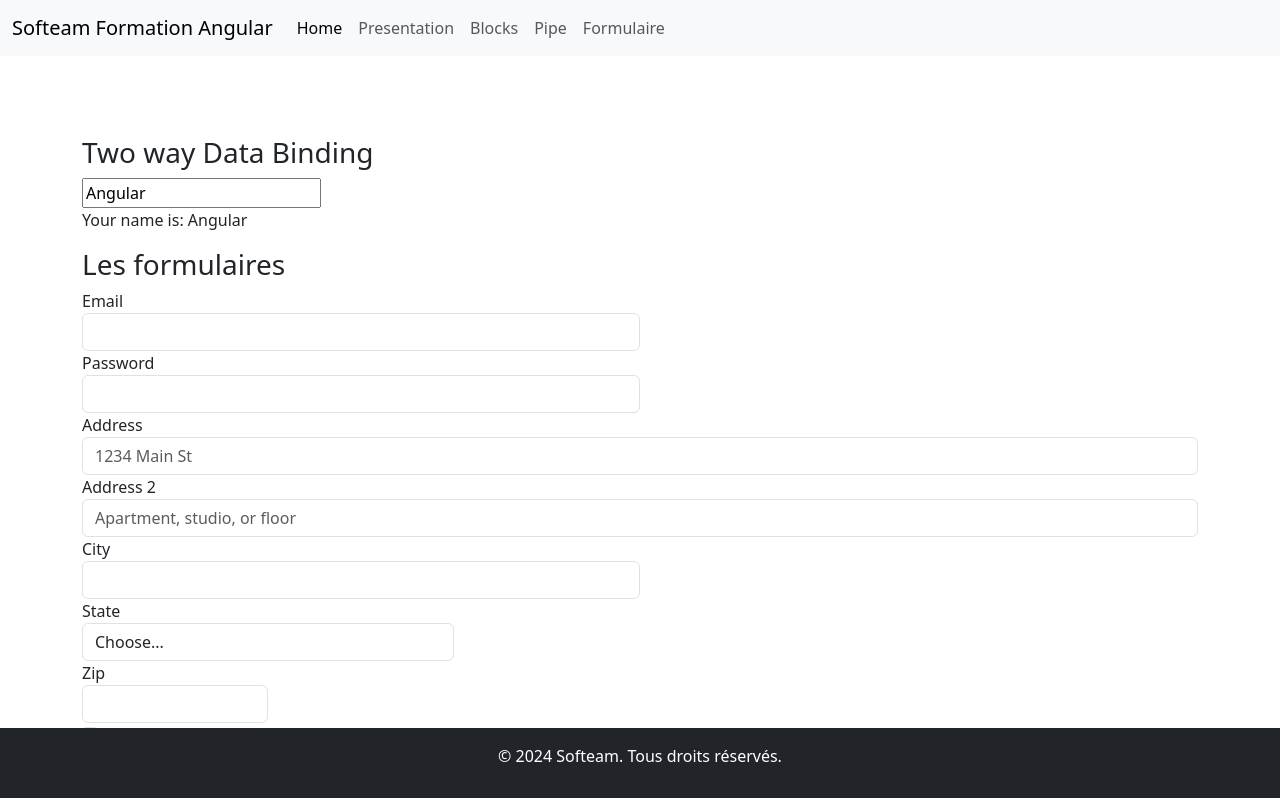
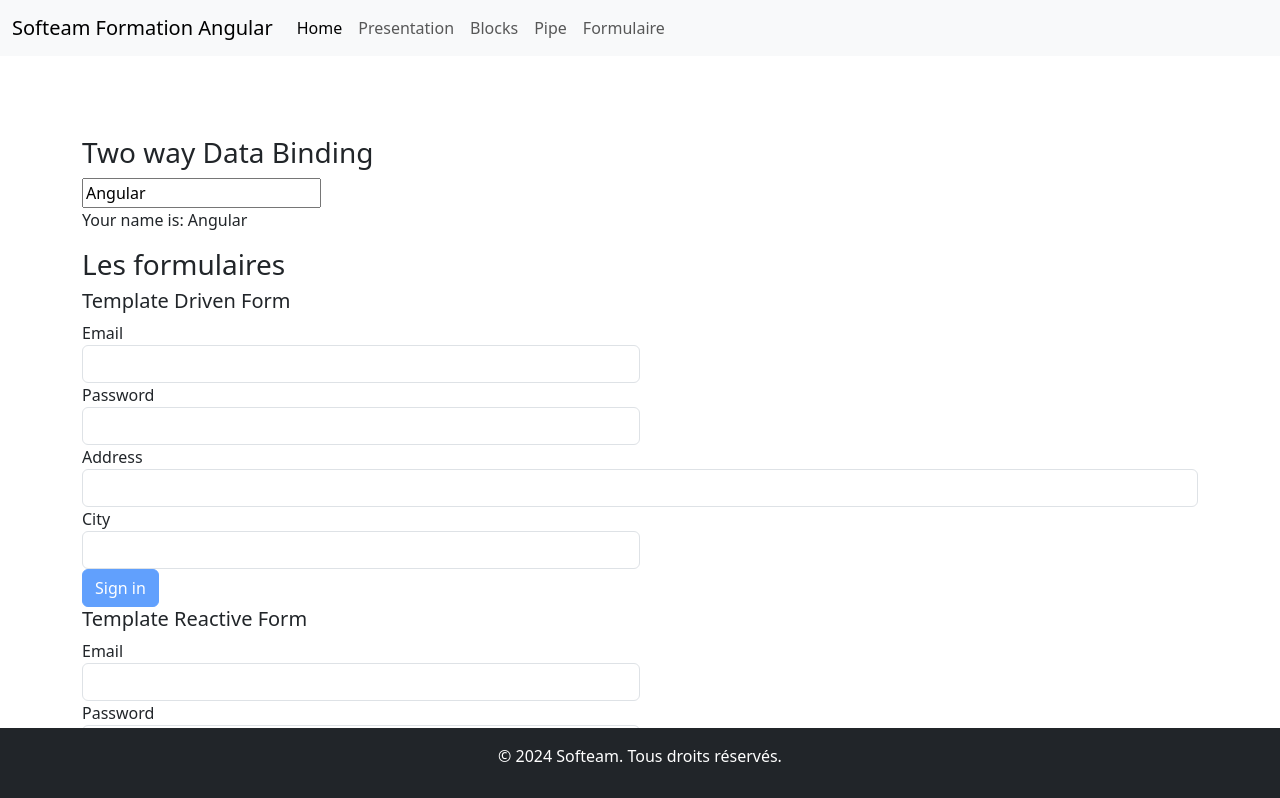
Before and after one commit to mohamedutopios/demo-docapost-angular, an Angular app in the folder demo-docapost-angular/: page /formulaire in a window 1280 px wide. Shown: the top 798 px of the page. Built offline with nearby package versions, Linux system fonts and the light colour scheme.

Commit message:
add form reactive  debut

```diff
--- a/demo-docapost-angular/src/app/pages/formulaire/formulaire.component.html
+++ b/demo-docapost-angular/src/app/pages/formulaire/formulaire.component.html
@@ -1,5 +1,4 @@
 <div class="container">
-
   <!-- Two way Data Binding -->
   <div>
     <h3>Two way Data Binding</h3>
@@ -9,15 +8,16 @@
 
   <div>
     <h3>Les formulaires</h3>
-    <form>
+    <h5>Template Driven Form</h5>
+    <form #templateForm="ngForm" (ngSubmit)="onTemplateSubmit()" >
       <div class="form-row">
         <div class="form-group col-md-6">
           <label for="inputEmail4">Email</label>
-          <input type="email" class="form-control" id="inputEmail4" />
+          <input type="email" class="form-control" id="inputEmail4" name="email" [(ngModel)]="user.email" required/>
         </div>
         <div class="form-group col-md-6">
           <label for="inputPassword4">Password</label>
-          <input type="password" class="form-control" id="inputPassword4" />
+          <input type="password" class="form-control" name="password" id="inputPassword4" [(ngModel)]="user.password" required/>
         </div>
       </div>
       <div class="form-group">
@@ -25,43 +25,50 @@
         <input
           type="text"
           class="form-control"
-          id="inputAddress"
-          placeholder="1234 Main St"
+          id="inputAddress" name="address"
+          placeholder="" [(ngModel)]="user.address" required
         />
       </div>
+
+      <div class="form-row">
+        <div class="form-group col-md-6">
+          <label for="inputCity">City</label>
+          <input type="text" class="form-control" id="inputCity" name="city" [(ngModel)]="user.city" required/>
+        </div>
+      </div>
+
+      <button type="submit" class="btn btn-primary" [disabled]="!templateForm.form.valid">Sign in</button>
+    </form>
+    <h5>Template Reactive Form</h5>
+    <form [formGroup]="reactiveForm" (ngSubmit)="onReactiveSubmit()" >
+      <div class="form-row">
+        <div class="form-group col-md-6">
+          <label for="inputEmail4">Email</label>
+          <input type="email" class="form-control" formControlName="email" id="inputEmail4" name="email" />
+        </div>
+        <div class="form-group col-md-6">
+          <label for="inputPassword4">Password</label>
+          <input type="password" class="form-control" name="password" formControlName="password"  id="inputPassword4" />
+        </div>
+      </div>
       <div class="form-group">
-        <label for="inputAddress2">Address 2</label>
+        <label for="inputAddress">Address</label>
         <input
           type="text"
           class="form-control"
-          id="inputAddress2"
-          placeholder="Apartment, studio, or floor"
+          id="inputAddress" name="address" formControlName="address"
+          placeholder=""
         />
       </div>
+
       <div class="form-row">
         <div class="form-group col-md-6">
           <label for="inputCity">City</label>
-          <input type="text" class="form-control" id="inputCity" />
-        </div>
-        <div class="form-group col-md-4">
-          <label for="inputState">State</label>
-          <select id="inputState" class="form-control">
-            <option selected>Choose...</option>
-            <option>...</option>
-          </select>
-        </div>
-        <div class="form-group col-md-2">
-          <label for="inputZip">Zip</label>
-          <input type="text" class="form-control" id="inputZip" />
+          <input type="text" class="form-control" id="inputCity" name="city" formControlName="city"/>
         </div>
       </div>
-      <div class="form-group">
-        <div class="form-check">
-          <input class="form-check-input" type="checkbox" id="gridCheck" />
-          <label class="form-check-label" for="gridCheck"> Check me out </label>
-        </div>
-      </div>
-      <button type="submit" class="btn btn-primary">Sign in</button>
+
+      <button type="submit" class="btn btn-primary" [disabled]="reactiveForm.invalid">Sign in</button>
     </form>
   </div>
 </div>
--- a/demo-docapost-angular/src/app/pages/formulaire/formulaire.component.ts
+++ b/demo-docapost-angular/src/app/pages/formulaire/formulaire.component.ts
@@ -1,17 +1,42 @@
 import { CommonModule } from '@angular/common';
 import { Component } from '@angular/core';
-import { FormsModule, ReactiveFormsModule } from '@angular/forms';
+import { FormBuilder, FormGroup, FormsModule, ReactiveFormsModule, Validators } from '@angular/forms';
 
 @Component({
   selector: 'app-formulaire',
   standalone: true,
   imports: [CommonModule, FormsModule, ReactiveFormsModule],
   templateUrl: './formulaire.component.html',
-  styleUrl: './formulaire.component.css'
+  styleUrl: './formulaire.component.css',
 })
 export class FormulaireComponent {
+  name = 'Angular';
 
-name= 'Angular';
+  onTemplateSubmit() {
+    console.log('onTemplateSubmit', this.user);
+  }
+
+  user: any = {
+    email: '',
+    password: '',
+    address: '',
+    city: '',
+  };
+
+  reactiveForm: FormGroup;
 
 
+  constructor(private fb: FormBuilder) {
+    this.reactiveForm = this.fb.group({
+      email: ['', [Validators.required], Validators.email],
+      password: ['', [Validators.required, Validators.pattern('^(?=.*[a-z])(?=.*[A-Z])(?=.*\d)(?=.*[@$!%*?&])[A-Za-z\d@$!%*?&]{8,}$')]],
+      address: ['', Validators.required],
+      city: ['', Validators.required, Validators.minLength(5)],
+    });
+  }
+  onReactiveSubmit() {
+
+    console.log('onReactiveSubmit', this.reactiveForm.value);
+  }
+
 }
```
